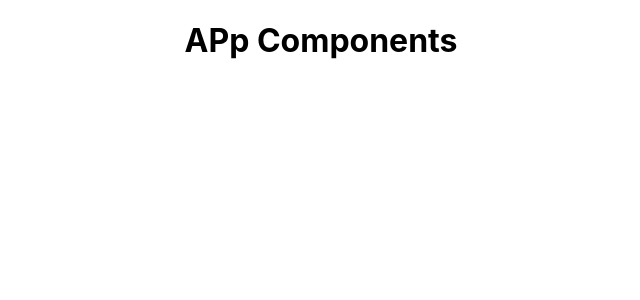
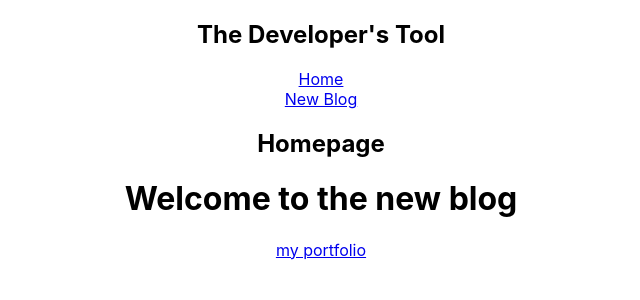
Before and after one commit to Nteinpraises/React-Project-dev-bog, a React (Create React App) app: page / in a window 1280 px wide. Shown: the top 300 px of the page, without its empty margins (319-959 px from the left). Built offline with nearby package versions, Linux system fonts and the light colour scheme.

Commit message:
created Homepage and Navbar

```diff
--- a/src/App.js
+++ b/src/App.js
@@ -1,11 +1,20 @@
-import logo from './logo.svg';
 import './App.css';
+import Navbar from './Navbar';
+import Home from './Home';
 
 function App() {
+  const title = 'Welcome to the new blog';
+  const link = 'https://nteinpraises.versel.app/';
+
+
+;
   return (
     <div className="App">
+      <Navbar/>
       <div className="content">
-        <h1>APp Components</h1>
+        <Home></Home>
+        <h1>{title}</h1>
+        <a href={link}>my portfolio</a>
       </div>
     </div>
   );
--- /dev/null
+++ b/src/Home.js
@@ -0,0 +1,9 @@
+const Home = () => {
+    return (
+        <div className="home">
+            <h2>Homepage</h2>
+        </div>
+     );
+}
+
+export default Home;
--- /dev/null
+++ b/src/Navbar.js
@@ -0,0 +1,14 @@
+const Navbar = () => {
+    return (
+        <nav className="navbar">
+            <h1>The Developer's Tool</h1>
+            <div className="links">
+                <a href="/">Home</a>
+                <br />
+                <a href="/create">New Blog</a>
+            </div>
+        </nav>
+     );
+}
+
+export default Navbar;
```
